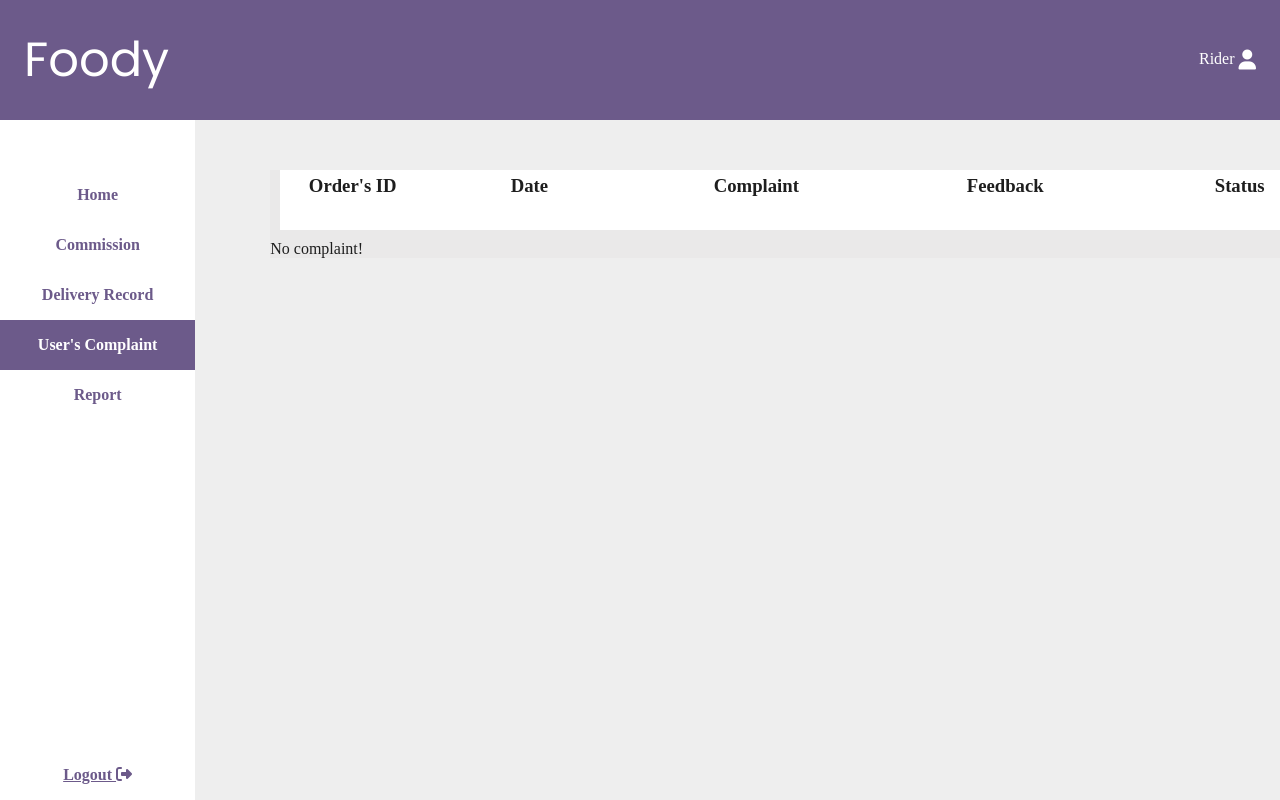
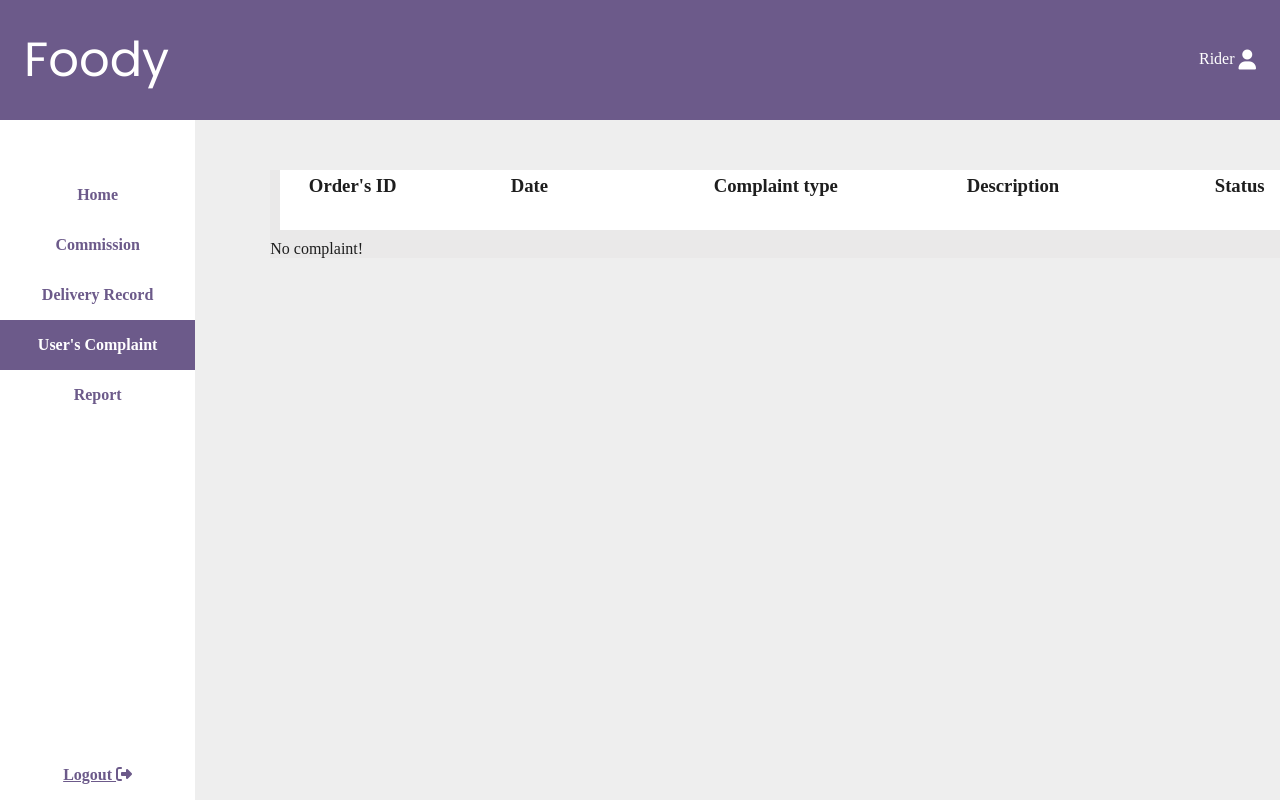
Before and after one commit to tengxing-tan/ump-food-delivery-foody, a PHP site: the page made by rider/view/user complaint/complaint.php in a window 1280 px wide. Run offline with PHP 8.4, Linux system fonts and the light colour scheme; the visitor is signed in with stand-in values (Sample User, id 1); data that the repository does not hold is empty; some libraries are stand-ins or nearby versions.

Commit message:
Update complaint.php
rider complaint update

```diff
--- a/rider/view/user complaint/complaint.php
+++ b/rider/view/user complaint/complaint.php
@@ -63,9 +63,9 @@
                     </div>
                     <div id="item2" class="item2"><h3 id="topic2">Date</h3>
                     </div>
-                    <div id="item3" class="item3"><h3 id="topic3">Complaint</h3>
+                    <div id="item3" class="item3"><h3 id="topic3">Complaint type</h3>
                     </div>
-                    <div id="item4" class="item4"><h3 id="topic4">Feedback</h3>
+                    <div id="item4" class="item4"><h3 id="topic4">Description</h3>
                     </div>
                     <div id="item5" class="item5"><h3 id="topic5">Status</h3>
                     </div>
@@ -82,8 +82,8 @@
                             echo "
                         <li><p class='compID'>".$row['order_ID']."</p>
                             <p class='compDate'>".$row['complaint_date']."</p>
-                            <p class='compDesc'>".$row['complaint_comment']."</p>
-                            <p class='feedback'>".$rider."</p>
+                            <p class='compDesc'>".$row['complaint_type']."</p>
+                            <p class='feedback'>".$row['complaint_comment']."</p>
                             <p class='status'>".$row['complaint_status']."</p>
                             <p class='action'><a id='view' class='fa fa-eye' aria-hidden='true' style='text-decoration: none' href='viewFeedback.php?i=$row[complaint_ID]'><span class='tips'>View</span></a><a id='add' class='fa fa-plus-square-o' aria-hidden='true' style='text-decoration: none' href='addFeedback.php?i=$row[complaint_ID]'><span class='tips'>Add</span></a><a id='edit' class='fa fa-pencil-square-o' aria-hidden='true' style='text-decoration: none' href='updateFeedback.php?i=$row[complaint_ID]'><span class='tips'>Update</span></a><a id='del' class='fa fa-trash-o' aria-hidden='true' style='text-decoration: none; color:red;' href='deletedFeedback.php?i=$row[complaint_ID]'><span class='tips'>Delete</span></a></p>
                         </li>";
```
